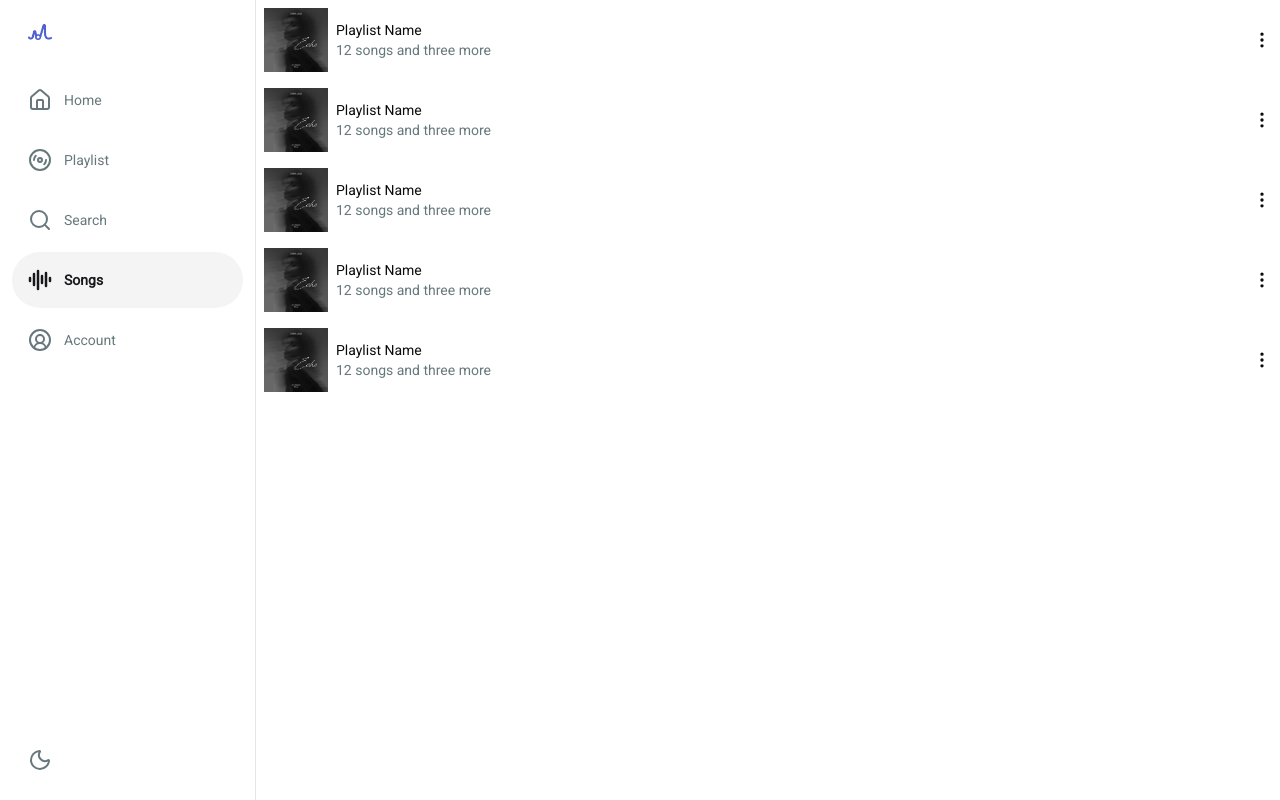
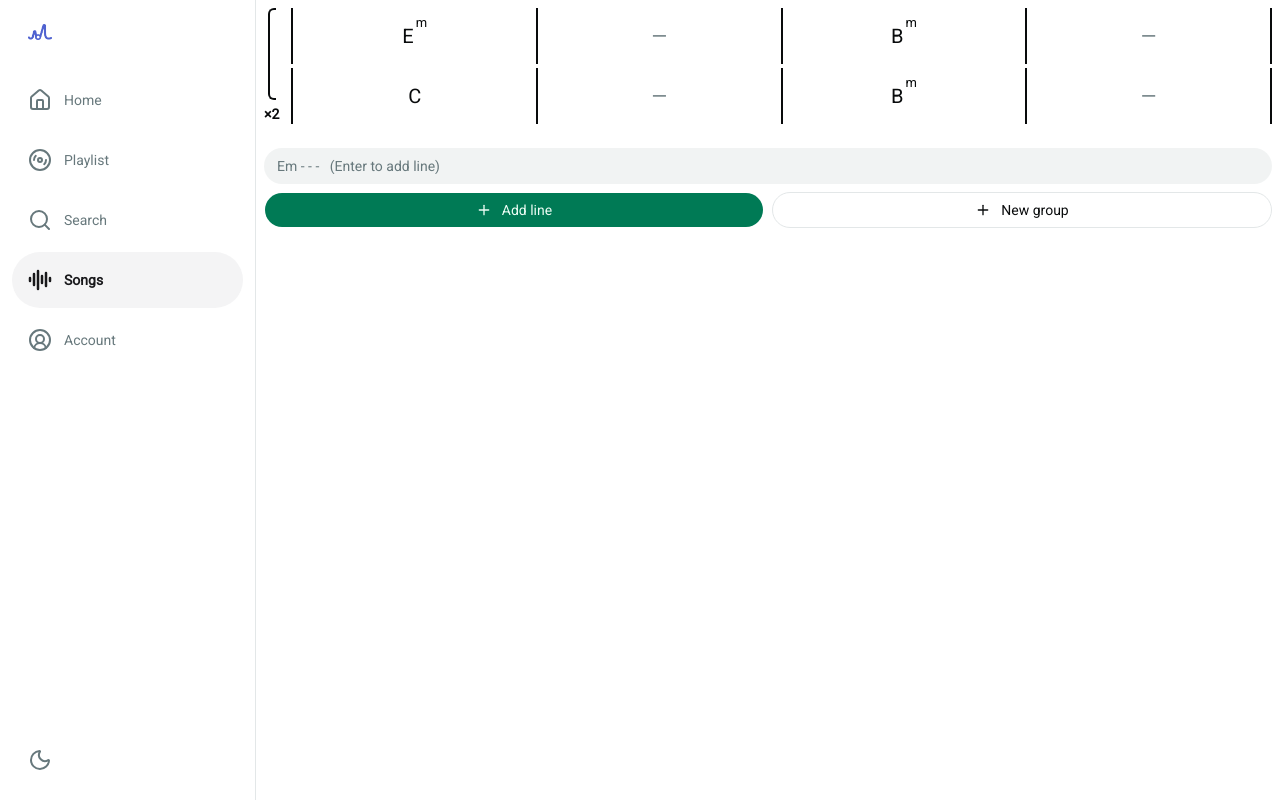
Before and after one commit to RvBugs/Music_WebSite, a Next.js app: page /songs in a window 1280 px wide. Built offline with nearby package versions, Linux system fonts and the light colour scheme.

Commit message:
add chords

```diff
--- a/app/(basicLayout)/layout.tsx
+++ b/app/(basicLayout)/layout.tsx
@@ -48,7 +48,7 @@ export default function BasicAppLayout({
 }) {
   return (
     <section>
-      <TopBar />
+      {/*<TopBar />*/}
       {children}
     </section>
   )
--- a/app/(basicLayout)/songs/page.tsx
+++ b/app/(basicLayout)/songs/page.tsx
@@ -1,15 +1,10 @@
 import QuickPickContainers from "@/components/QuickPickContainers"
+import ChordsComponent from "@/components/ChordsComponent"
 
 export default function Songs() {
   return (
     <div className="h-full w-full">
-      <div>
-        <QuickPickContainers />
-        <QuickPickContainers />
-        <QuickPickContainers />
-        <QuickPickContainers />
-        <QuickPickContainers />
-      </div>
+      <ChordsComponent />
     </div>
   )
 }
--- /dev/null
+++ b/components/ChordsComponent.tsx
@@ -0,0 +1,134 @@
+"use client"
+
+import { useState } from "react"
+import { Plus } from "lucide-react"
+import { Button } from "@/components/ui/button"
+import { Input } from "@/components/ui/input"
+
+type Line = { id: string; text: string }
+type Group = { id: string; repeat: number; lines: Line[] }
+
+const uid = () => crypto.randomUUID()
+
+const parseLine = (text: string) =>
+  text.split(/[\s,]+/).filter(Boolean).slice(0, 4)
+
+function Chord({ name }: { name: string }) {
+  if (name === "-") {
+    return <span className="text-muted-foreground">—</span> // hold previous chord
+  }
+
+  const [main, bass] = name.split("/")
+  const match = main.match(/^([A-G][#b]?)(.*)$/)
+  if (!match) return <span>{name}</span>
+
+  const [, root, quality] = match
+
+  return (
+    <span className="inline-flex items-start">
+      {root}
+      {quality && (
+        <sup className="ml-0.5 text-[0.65em] leading-none">{quality}</sup>
+      )}
+      {bass && <span>/{bass}</span>}
+    </span>
+  )
+}
+
+function ChordLine({ text }: { text: string }) {
+  const chords = parseLine(text)
+
+  return (
+    <div className="grid h-14 grid-cols-4 border-r-2 border-foreground text-xl font-medium">
+      {chords.map((c, i) => (
+        <div
+          key={i}
+          className="flex items-center justify-center border-l-2 border-foreground"
+        >
+          <Chord name={c} />
+        </div>
+      ))}
+    </div>
+  )
+}
+
+export default function ChordsComponent() {
+  const [editing] = useState(true)
+  const [chords, setChords] = useState("")
+  const [groups, setGroups] = useState<Group[]>([
+    {
+      id: uid(),
+      repeat: 2,
+      lines: [
+        { id: uid(), text: "Em - Bm -" },
+        { id: uid(), text: "C - Bm -" },
+      ],
+    },
+  ])
+
+  // start a new empty group (new bracket)
+  const addGroup = () =>
+    setGroups((gs) => [...gs, { id: uid(), repeat: 1, lines: [] }])
+
+  // add a line to the last group (creates one if none exist)
+  const addNewLine = () => {
+    if (!parseLine(chords).length) return
+    const line: Line = { id: uid(), text: chords.trim() }
+
+    setGroups((gs) => {
+      if (gs.length === 0) return [{ id: uid(), repeat: 1, lines: [line] }]
+      const last = gs[gs.length - 1]
+      return [...gs.slice(0, -1), { ...last, lines: [...last.lines, line] }]
+    })
+    setChords("")
+  }
+
+  return (
+    <div className="space-y-6 p-2">
+      {groups.map((g) => (
+        <section key={g.id} className="space-y-2">
+          <div className="flex gap-3">
+            {/* repeat bracket + count */}
+            <div className="flex flex-col items-center">
+              <div
+                className={
+                  g.repeat > 1
+                    ? "w-2 flex-1 rounded-l-sm border-y-2 border-l-2 border-foreground"
+                    : "w-2 flex-1"
+                }
+              />
+              {g.repeat > 1 && (
+                <span className="mt-1 text-sm font-semibold">×{g.repeat}</span>
+              )}
+            </div>
+
+            <div className="flex-1 space-y-1">
+              {g.lines.map((line) => (
+                <ChordLine key={line.id} text={line.text} />
+              ))}
+            </div>
+          </div>
+        </section>
+      ))}
+
+      {editing && (
+        <div className="space-y-2">
+          <Input
+            value={chords}
+            placeholder="Em - - -   (Enter to add line)"
+            onChange={(e) => setChords(e.target.value)}
+            onKeyDown={(e) => e.key === "Enter" && addNewLine()}
+          />
+          <div className="flex gap-2">
+            <Button className="flex-1" onClick={addNewLine}>
+              <Plus className="mr-1 size-4" /> Add line
+            </Button>
+            <Button variant="outline" className="flex-1" onClick={addGroup}>
+              <Plus className="mr-1 size-4" /> New group
+            </Button>
+          </div>
+        </div>
+      )}
+    </div>
+  )
+}
```
